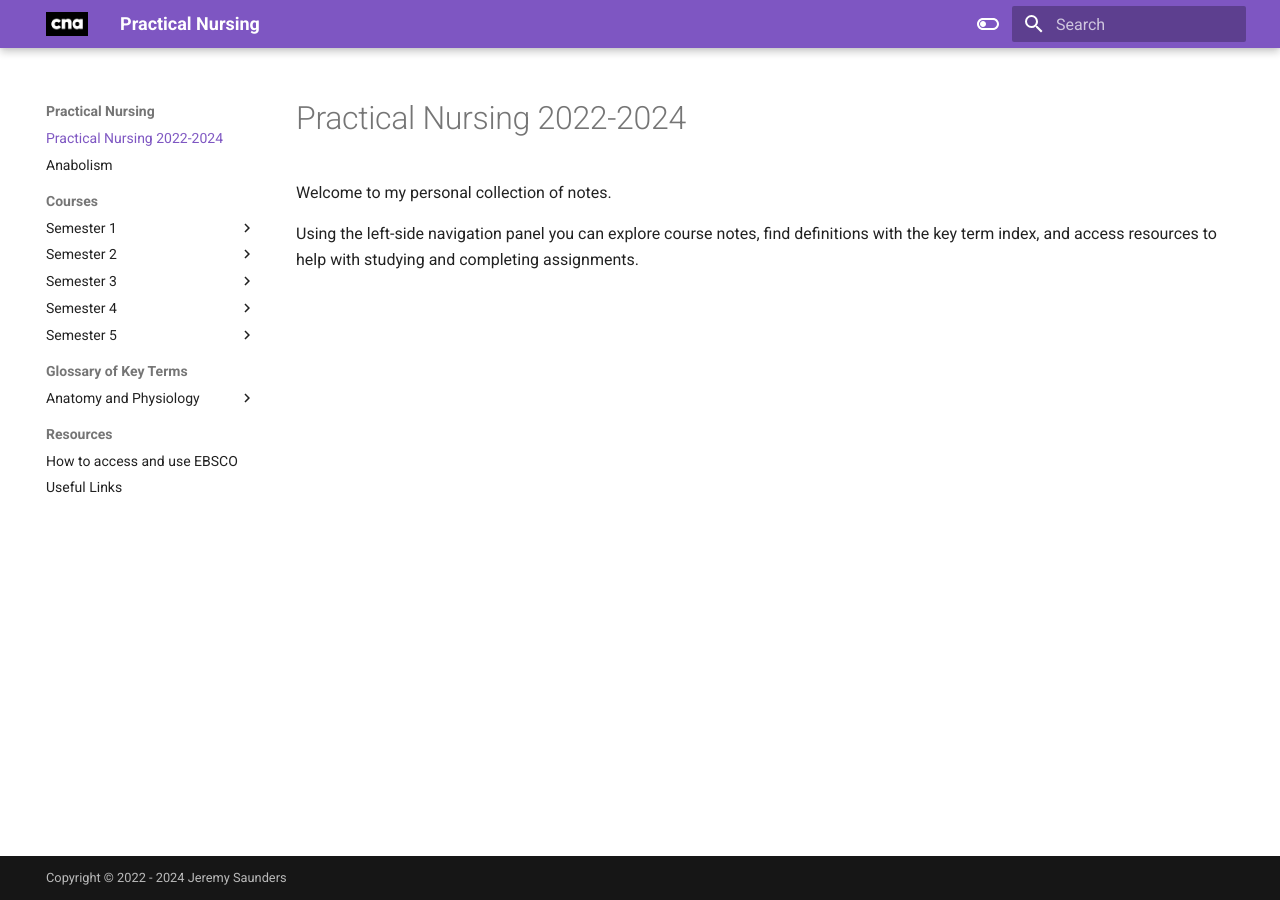
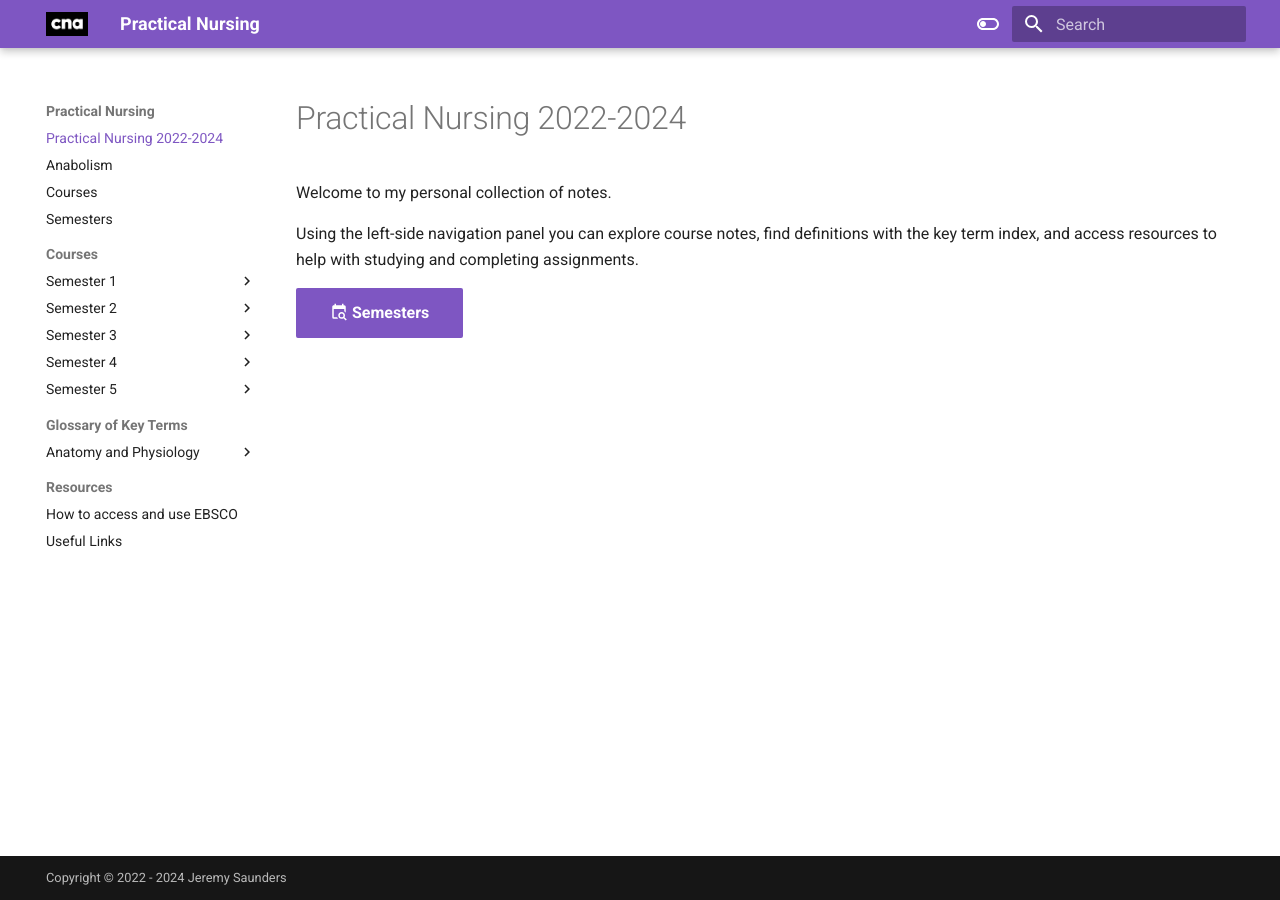
Before and after one commit to practicalnursing/practicalnursing.github.io, an MkDocs documentation site: the page built from docs/index.md, in a window 1280 px wide. Built offline with MkDocs 1.6.1 and Material for MkDocs 9.7.7, drawn with Linux system fonts in a browser that asks for light colours; some of the changed lines change nothing that is shown.

Commit message:
button test

```diff
--- a/docs/index.md
+++ b/docs/index.md
@@ -9,3 +9,5 @@ hide:
 Welcome to my personal collection of notes.
 
 Using the left-side navigation panel you can explore course notes, find definitions with the key term index, and access resources to help with studying and completing assignments.
+
+[:material-calendar-search: Semesters](#){ .md-button .md-button--primary }
--- a/mkdocs.yml
+++ b/mkdocs.yml
@@ -33,7 +33,6 @@ markdown_extensions:
   - pymdownx.emoji:
       emoji_index: !!python/name:materialx.emoji.twemoji
       emoji_generator: !!python/name:materialx.emoji.to_svg
-  - md_in_html
 
 
   # - attr_list
```
Also changed, not shown: docs/Courses.md (added), docs/Semesters.md (added), 1 other file.
